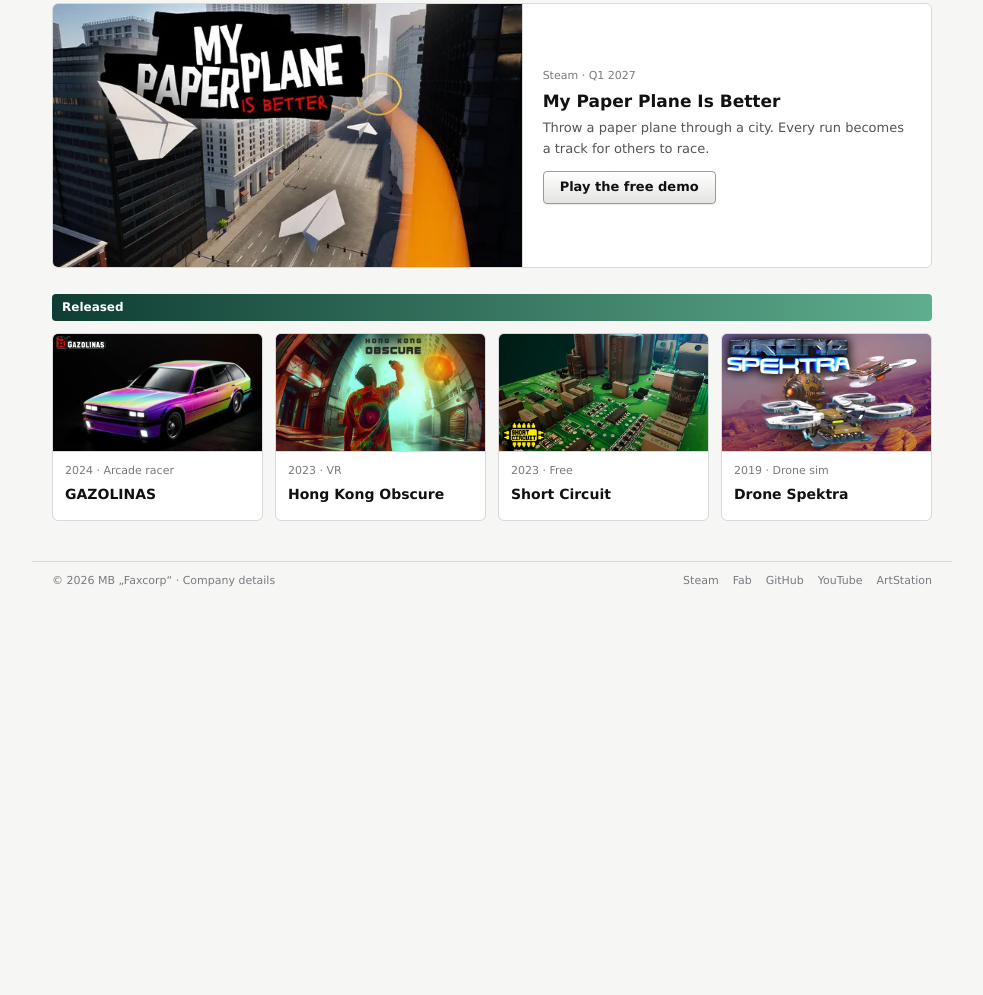
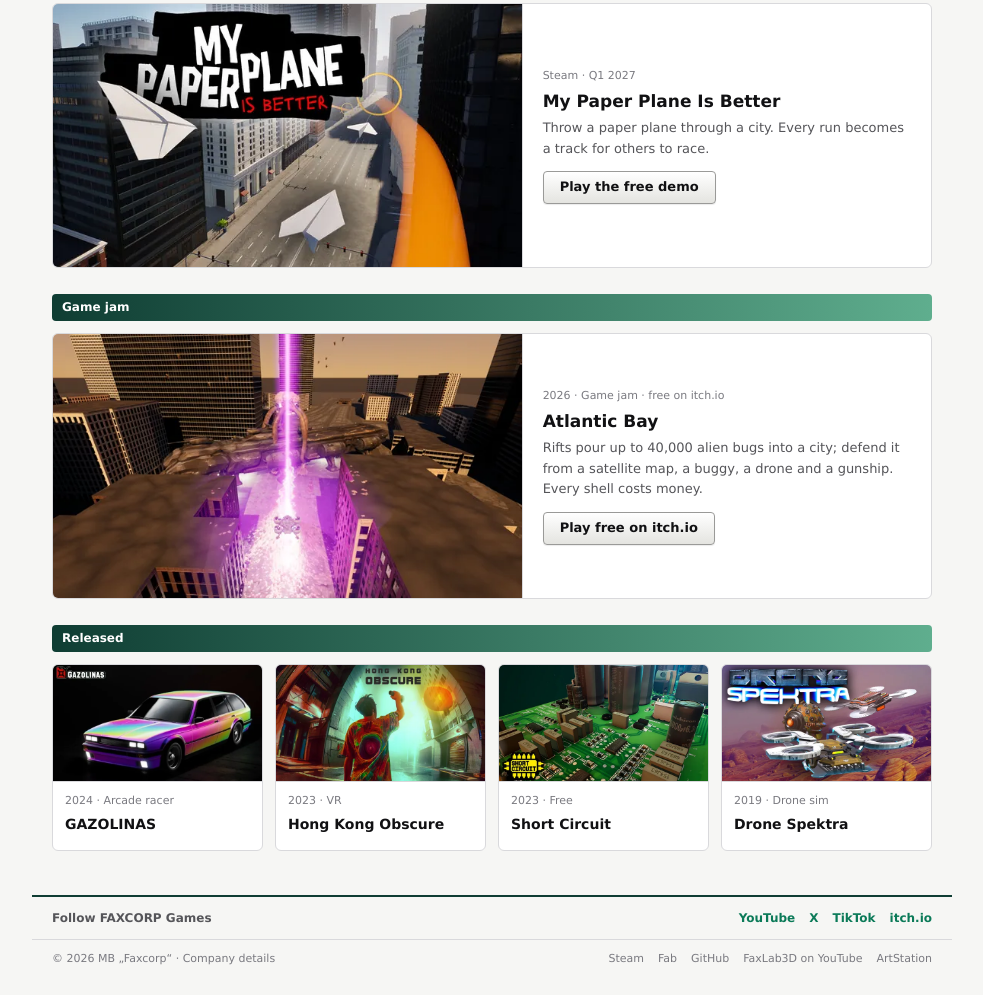
Before and after one commit to faxlab/faxcorp-dev, a plain HTML site: page games/index.html in a window 1280 px wide. Shown: the part 163-1158 px from the top of the page, without its empty margins (148-1131 px from the left). Before the commit the page ends 800 px from the top, so only its background shows below. Drawn offline with Linux system fonts and the light colour scheme.

Commit message:
Add Atlantic Bay to Games and a Follow row with YouTube, X, TikTok and itch
Atlantic Bay (2026 Epic AI MegaJam) gets a Game jam card on /games/ and replaces
Drone Spektra in the home page's games row; it links to the itch profile until
the game's own page is public. The footer gains a Follow FAXCORP Games row on
every page, and the old YouTube link is labelled as the FaxLab3D channel. The
new profiles are added to the Organization sameAs.

Co-Authored-By: Claude Opus 5.5 <noreply@anthropic.com>

```diff
--- a/build.mjs
+++ b/build.mjs
@@ -25,6 +25,9 @@ const orgSchema = JSON.stringify({
     "https://github.com/faxlab",
     "https://store.steampowered.com/search/?developer=FAXCORP",
     "https://www.fab.com/sellers/FaxLab3D",
+    "https://www.youtube.com/@faxcorp",
+    "https://www.tiktok.com/@faxcorpgames",
+    "https://faxcorpgames.itch.io",
     "https://www.youtube.com/@fax-lab-3d",
     "https://www.artstation.com/faxlab3d",
     "https://sketchfab.com/FaxLab3D",
--- a/games/index.html
+++ b/games/index.html
@@ -4,14 +4,14 @@
 <meta charset="utf-8">
 <meta name="viewport" content="width=device-width, initial-scale=1">
 <title>Games - FAXCORP</title>
-<meta name="description" content="Games by FAXCORP on Steam.">
+<meta name="description" content="Games by FAXCORP on Steam and itch.io.">
 <link rel="canonical" href="https://faxcorp.dev/games/">
 <meta name="theme-color" content="#fafafa" media="(prefers-color-scheme: light)">
 <meta name="theme-color" content="#0d0d0f" media="(prefers-color-scheme: dark)">
 <meta property="og:type" content="website">
 <meta property="og:site_name" content="FAXCORP">
 <meta property="og:title" content="Games - FAXCORP">
-<meta property="og:description" content="Games by FAXCORP on Steam.">
+<meta property="og:description" content="Games by FAXCORP on Steam and itch.io.">
 <meta property="og:url" content="https://faxcorp.dev/games/">
 <meta property="og:image" content="https://faxcorp.dev/img/og.jpg">
 <meta property="og:image:width" content="1200">
@@ -52,6 +52,17 @@
   </div>
 </div>
 
+<h2>Game jam</h2>
+<div class="card feature">
+  <img src="/img/atlantic-bay.webp" alt="Atlantic Bay: a rift pours bugs into a city street" width="616" height="346">
+  <div class="body">
+    <p class="meta">2026 &middot; Game jam &middot; free on itch.io</p>
+    <h3>Atlantic Bay</h3>
+    <p>Rifts pour up to 40,000 alien bugs into a city; defend it from a satellite map, a buggy, a drone and a gunship. Every shell costs money.</p>
+    <a class="button" href="https://faxcorpgames.itch.io/">Play free on itch.io</a>
+  </div>
+</div>
+
 <h2>Released</h2>
 <div class="grid four">
   <a class="card" href="https://store.steampowered.com/app/2230740/GAZOLINAS/"><img src="/img/gazolinas.webp" alt="" width="616" height="346"><div class="body"><p class="meta">2024 &middot; Arcade racer</p><h3>GAZOLINAS</h3></div></a>
@@ -63,13 +74,22 @@
 </main>
 
 <footer>
+  <div class="wrap follow">
+    <span>Follow FAXCORP Games</span>
+    <nav aria-label="Follow FAXCORP Games">
+      <a href="https://www.youtube.com/@faxcorp">YouTube</a>
+      <a href="https://x.com/faxcorpdev">X</a>
+      <a href="https://www.tiktok.com/@faxcorpgames">TikTok</a>
+      <a href="https://faxcorpgames.itch.io">itch.io</a>
+    </nav>
+  </div>
   <div class="wrap">
     <span>&copy; 2026 MB &bdquo;Faxcorp&ldquo; &middot; <a href="/company/">Company details</a></span>
     <nav>
       <a href="https://store.steampowered.com/search/?developer=FAXCORP">Steam</a>
       <a href="https://www.fab.com/sellers/FaxLab3D">Fab</a>
       <a href="https://github.com/faxlab">GitHub</a>
-      <a href="https://www.youtube.com/@fax-lab-3d">YouTube</a>
+      <a href="https://www.youtube.com/@fax-lab-3d">FaxLab3D on YouTube</a>
       <a href="https://www.artstation.com/faxlab3d">ArtStation</a>
     </nav>
   </div>
--- a/sitemap.xml
+++ b/sitemap.xml
@@ -5,5 +5,5 @@
   <url><loc>https://faxcorp.dev/</loc><lastmod>2026-11-11</lastmod></url>
   <url><loc>https://faxcorp.dev/products/</loc><lastmod>2026-10-26</lastmod></url>
   <url><loc>https://faxcorp.dev/unreal/</loc><lastmod>2026-10-26</lastmod></url>
-  <url><loc>https://faxcorp.dev/paperplane/</loc><lastmod>2026-11-11</lastmod></url>
+  <url><loc>https://faxcorp.dev/paperplane/</loc><lastmod>2026-11-15</lastmod></url>
 </urlset>
--- a/style.css
+++ b/style.css
@@ -90,6 +90,13 @@ footer .wrap { display: flex; flex-wrap: wrap; justify-content: space-between; g
                border-top: 1px solid var(--line); font-size: 11px; color: var(--faint); }
 footer nav { display: flex; flex-wrap: wrap; gap: 4px 14px; }
 footer a:hover { color: var(--text); }
+/* The social row above the footer line: the links people come for, a size up. */
+footer .follow { align-items: baseline; margin-top: 28px; padding-top: 12px; padding-bottom: 0; border-top: 2px solid var(--rule);
+                 font-size: 12px; color: var(--muted); }
+footer .follow span { font-weight: bold; }
+footer .follow nav a { color: var(--accent); font-weight: bold; }
+footer .follow nav a:hover { color: var(--accent); text-decoration: underline; }
+footer .follow + .wrap { margin-top: 10px; }
 
 @media (max-width: 720px) {
   .feature { grid-template-columns: 1fr; }
```
Also changed, not shown: 404.html (+10 -1 lines), _src/layout.html (+10 -1 lines), _src/pages/games.html (+12 -1 lines), _src/pages/index.html (+1 -1 lines), company/index.html (+10 -1 lines), index.html (+12 -3 lines), products/index.html (+10 -1 lines), unreal/index.html (+10 -1 lines), img/atlantic-bay.webp (added).
